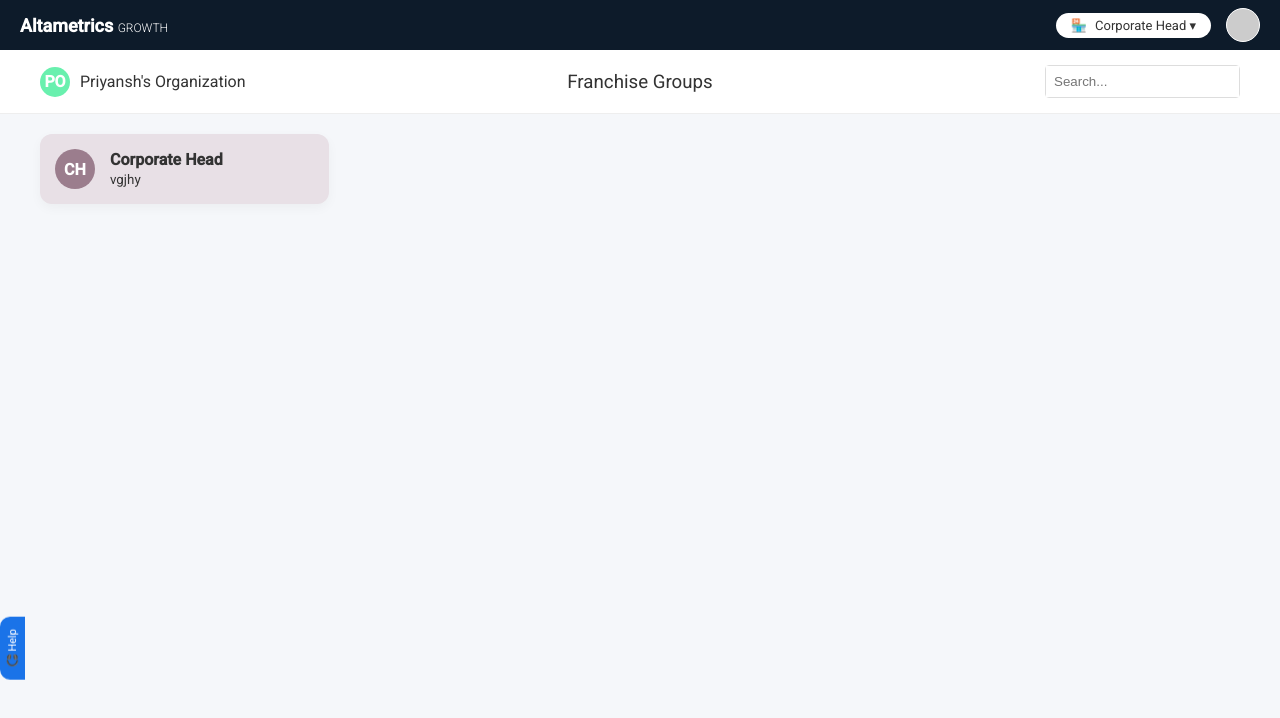
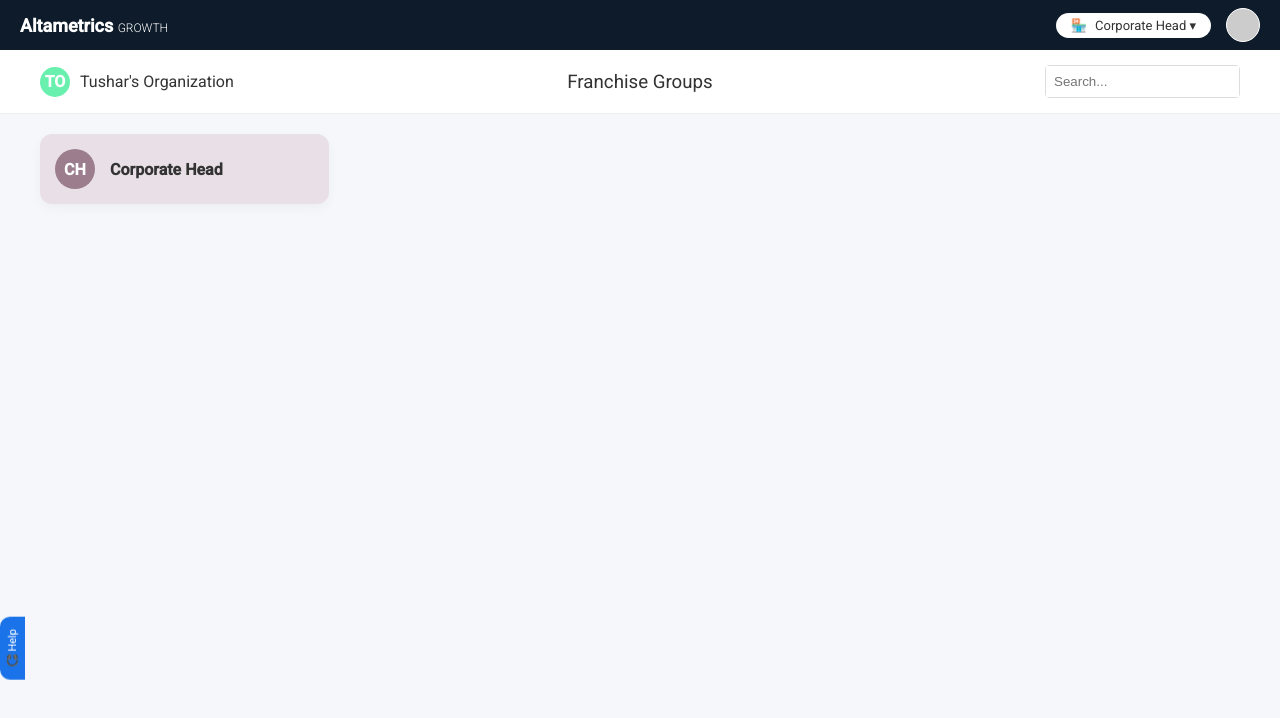
Before and after one commit to tushsoni/WorkflowOrganizationSettings, a plain HTML site: page index.html in a window 1280 px wide. Drawn offline with Linux system fonts and the light colour scheme.

Commit message:
Update index.html

```diff
--- a/index.html
+++ b/index.html
@@ -70,14 +70,14 @@
 
         <section id="scr-franchise">
             <div style="background:white; padding:15px 40px; border-bottom:1px solid #eee; display:flex; justify-content:space-between; align-items:center;">
-                <div style="display:flex; align-items:center; gap:10px;"><div style="background:#69f0ae; width:30px; height:30px; border-radius:50%; color:white; display:flex; align-items:center; justify-content:center; font-weight:bold;">PO</div> Priyansh's Organization</div>
+                <div style="display:flex; align-items:center; gap:10px;"><div style="background:#69f0ae; width:30px; height:30px; border-radius:50%; color:white; display:flex; align-items:center; justify-content:center; font-weight:bold;">TO</div> Tushar's Organization</div>
                 <h3 style="position:absolute; left:50%; transform:translateX(-50%); font-weight:400;">Franchise Groups</h3>
                 <div style="border:1px solid #ddd; border-radius:4px; display:flex;"><input type="text" placeholder="Search..." style="border:none; padding:8px;"></div>
             </div>
             <div class="container app-grid" style="grid-template-columns: repeat(auto-fill, minmax(250px, 1fr));">
                 <div class="manage-card" style="background:#e8e0e6; flex-direction:row; min-height:auto; padding:15px; justify-content:flex-start;" onclick="move('scr-dashboard')">
                     <div style="background:#9b7d8d; color:white; width:40px; height:40px; border-radius:50%; display:flex; align-items:center; justify-content:center; margin-right:15px; font-weight:bold;">CH</div>
-                    <div style="text-align:left;"><strong>Corporate Head</strong><br><small>vgjhy</small></div>
+                    <div style="text-align:left;"><strong>Corporate Head</strong><br><small></small></div>
                 </div>
             </div>
         </section>
```
